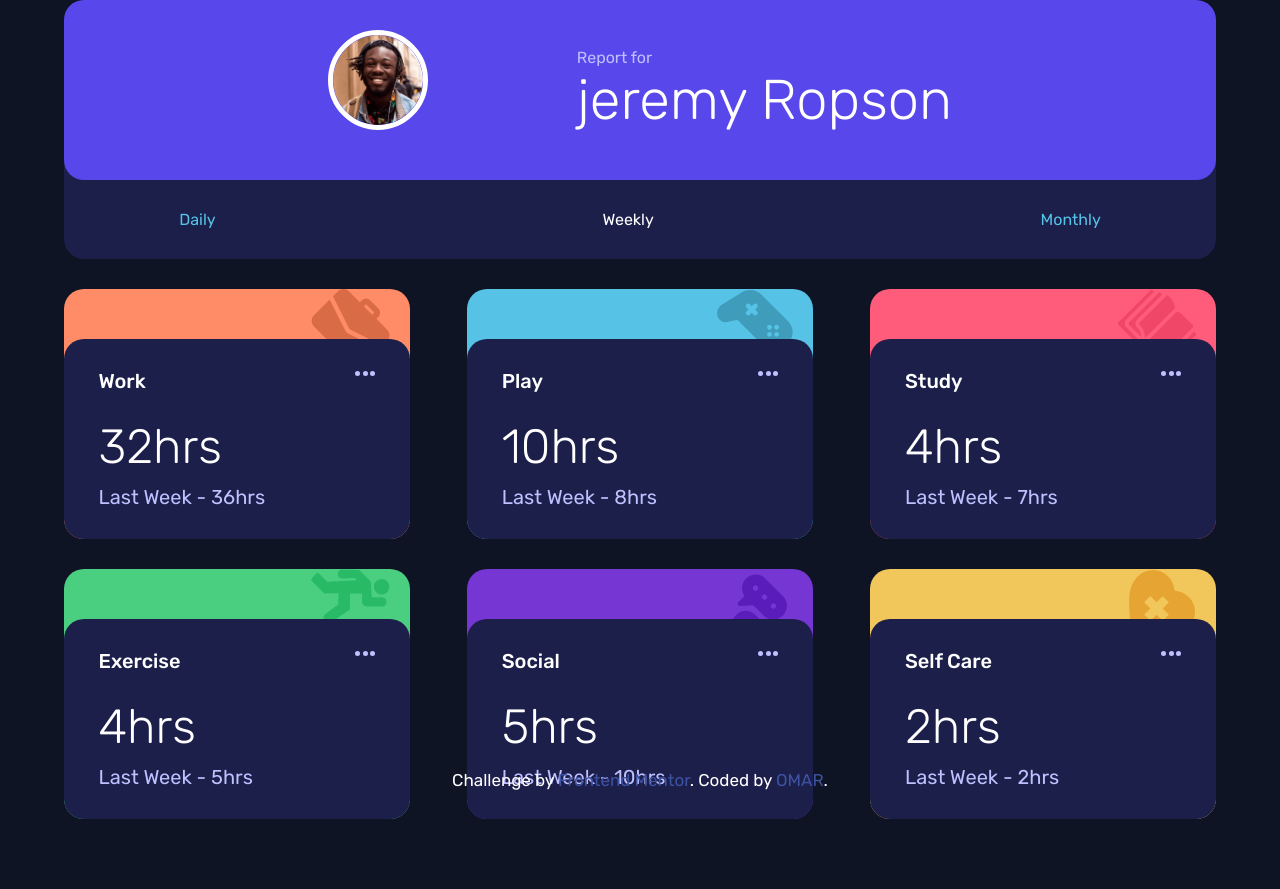
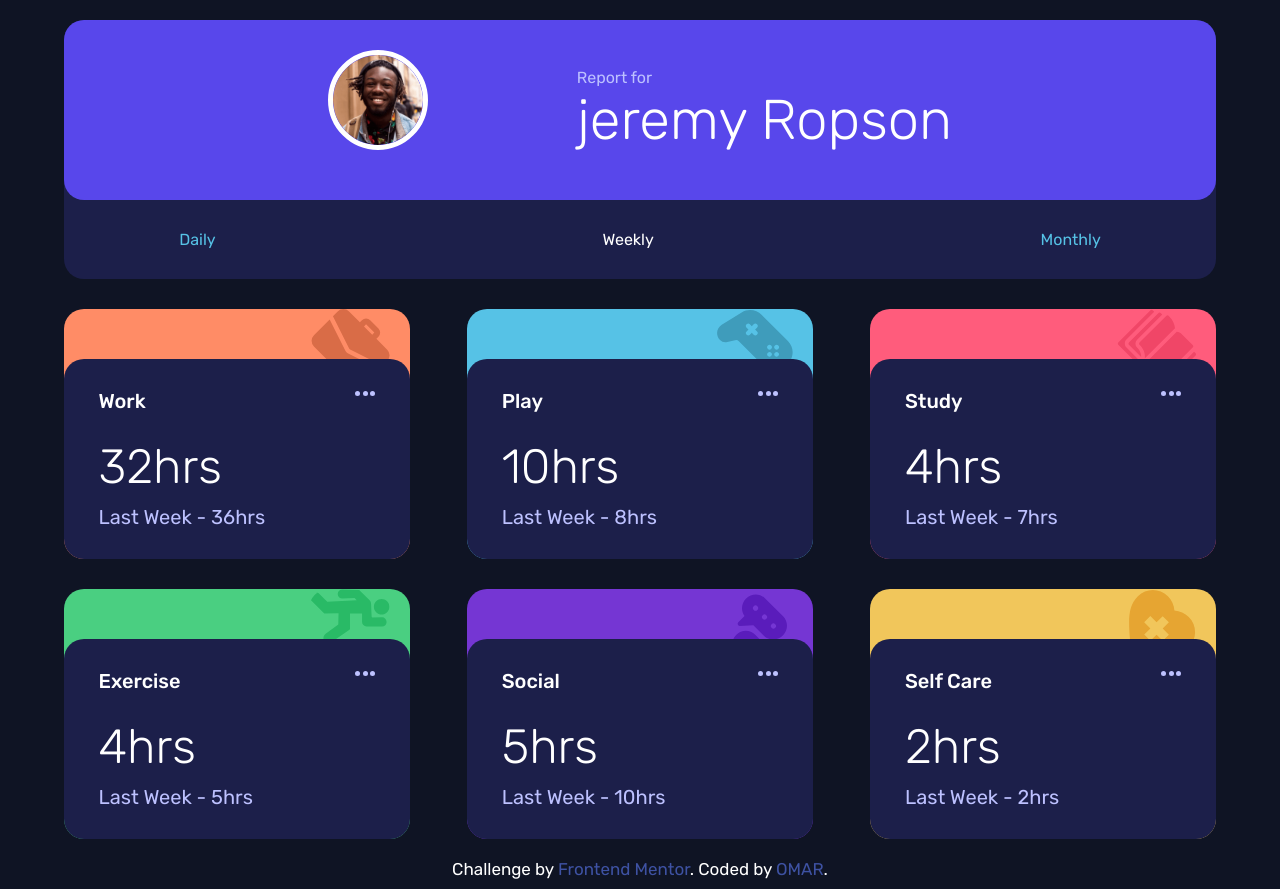
Before and after one commit to 0GeNN0/Time-tracking-dashboard, a plain HTML site: page index.html in a window 1280 px wide. Before the commit the page ends 829 px from the top, so only its background shows below. Drawn offline with Linux system fonts and the light colour scheme.

Commit message:
Style Edit

```diff
--- a/styles/style.css
+++ b/styles/style.css
@@ -25,9 +25,10 @@ html {
 }
 
 body {
-   height: 100vh;
+   min-height: 100vh;
    display: flex;
-   justify-content: center;
+   flex-direction: column;
+   justify-content: space-around;
    align-items: center;
    background-color: var(--Very-dark-blue);
 }
@@ -63,12 +64,8 @@ body {
 }
 
 main {
-   display: grid;
-   grid-template-columns: repeat(4, 1fr);
-   grid-template-rows: repeat(2, 1fr);
-   gap: 30px;
-}
-main {
+   padding: 20px 0 10px;
+   max-width: 1200px;
    display: grid;
    grid-template-columns: repeat(4, 1fr);
    grid-template-rows: repeat(2, 1fr);
@@ -190,10 +187,7 @@ ul:hover li {
 }
 
 .attribution {
-   position: absolute;
-   width: 100%;
-   bottom: 10px;
-   right: 0;
+   padding: 10px;
    font-size: 17px;
    text-align: center;
 }
@@ -205,12 +199,6 @@ ul:hover li {
 
 .attribution a:hover {
    color: var(--Pale-Blue);
-}
-
-@media (max-width: 992px) {
-   body > footer {
-      display: none;
-   }
 }
 
 @media (max-width: 767px) {
@@ -275,6 +263,9 @@ ul:hover li {
    }
    .previous {
       font-size: 17px;
+   }
+   .attribution {
+      font-size: 15px;
    }
 }
 
```
